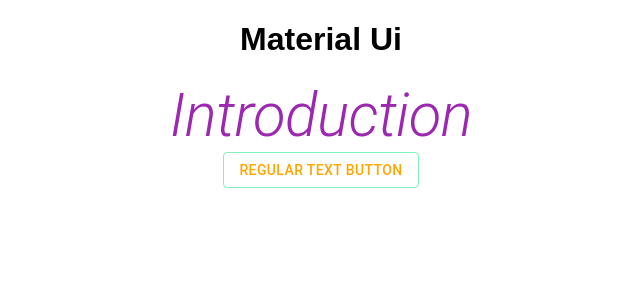
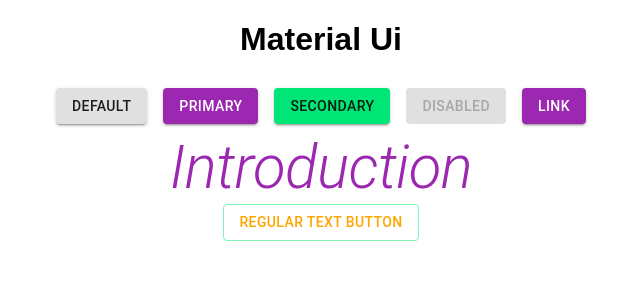
Before and after one commit to fang-wenlee/MaterialUi, a React (Create React App) app: page / in a window 1280 px wide. Shown: the top 300 px of the page, without its empty margins (319-959 px from the left). Built offline with nearby package versions, Linux system fonts and the light colour scheme.

Commit message:
contained button

```diff
--- a/src/App.js
+++ b/src/App.js
@@ -4,7 +4,7 @@
 import { TextButton } from "./Buttons";
 import { Typography } from "@material-ui/core";
 import { makeStyles } from "@material-ui/core/styles";
-
+import ContainedButtons from "./Buttons/contained.button";
 const useStyle = makeStyles({
   IntroductionStyle: {
     fontStyle: "oblique"
@@ -17,6 +17,7 @@
   return (
     <div className="App">
       <h1>Material Ui</h1>
+      <ContainedButtons />
       <Typography
         variant="h2"
         color="primary"
--- /dev/null
+++ b/src/Buttons/contained.button.js
@@ -0,0 +1,33 @@
+import React from "react";
+import { makeStyles } from "@material-ui/core/styles";
+import Button from "@material-ui/core/Button";
+
+const useStyles = makeStyles((theme) => ({
+  root: {
+    "& > *": {
+      margin: theme.spacing(1)
+    }
+  }
+}));
+
+export default function ContainedButtons() {
+  const classes = useStyles();
+
+  return (
+    <div className={classes.root}>
+      <Button variant="contained">Default</Button>
+      <Button variant="contained" color="primary">
+        Primary
+      </Button>
+      <Button variant="contained" color="secondary">
+        Secondary
+      </Button>
+      <Button variant="contained" disabled>
+        Disabled
+      </Button>
+      <Button variant="contained" color="primary" href="#contained-buttons">
+        Link
+      </Button>
+    </div>
+  );
+}
```
